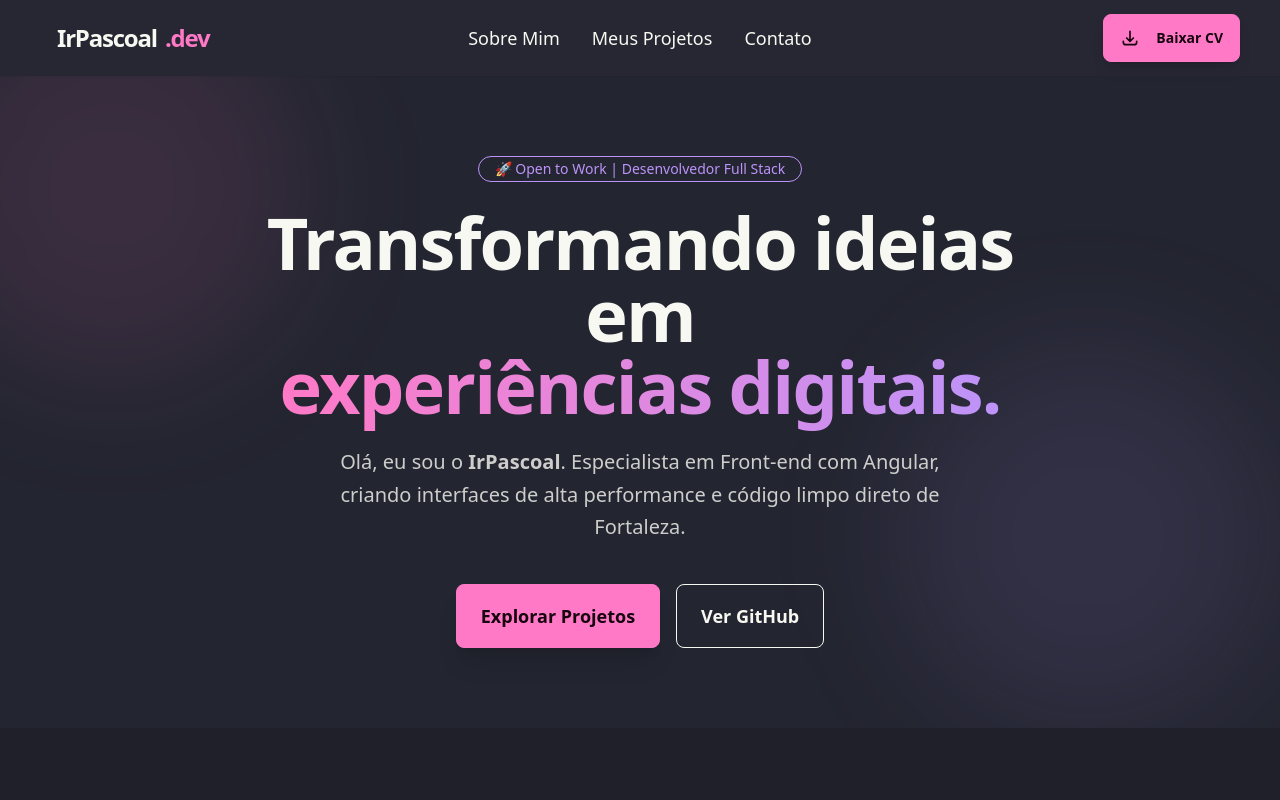
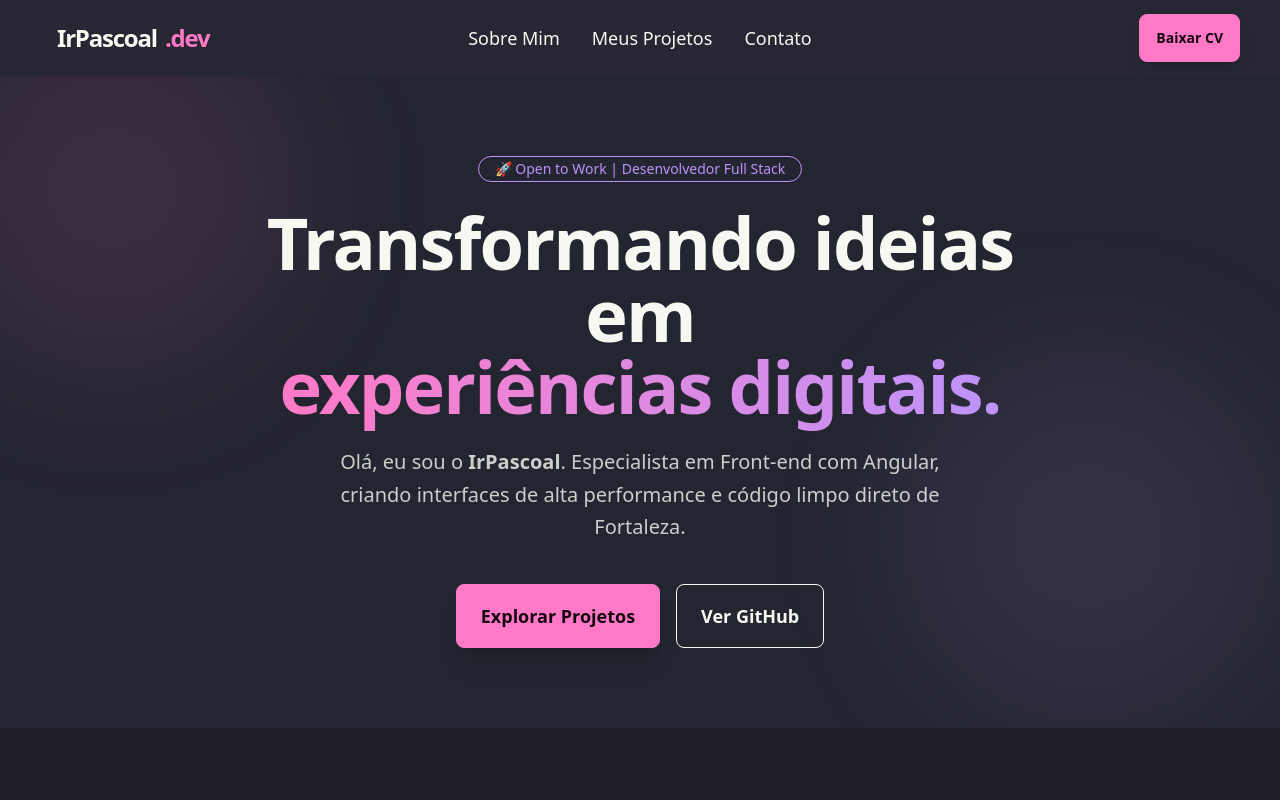
Before and after one commit to lrPascoal/portfolio, an Angular app: page / in a window 1280 px wide. Shown: the top 800 px of the page. Built offline with nearby package versions, Linux system fonts and the light colour scheme.

Commit message:
fix: corrige nome do pdf e arruma index.html

```diff
--- a/src/app/app.html
+++ b/src/app/app.html
@@ -24,9 +24,8 @@
     </div>
 
     <div class="navbar-end">
-      <a href="/curriculo-irpascoal.pdf" download="Curriculo_FrontEnd_IrPascoal.pdf" class="btn btn-primary shadow-lg hover:scale-105 transition-transform">
-        <svg xmlns="http://www.w3.org/2000/svg" class="h-5 w-5 mr-2" fill="none" viewBox="0 0 24 24" stroke="currentColor"><path stroke-linecap="round" stroke-linejoin="round" stroke-width="2" d="M4 16v1a3 3 0 003 3h10a3 3 0 003-3v-1m-4-4l-4 4m0 0l-4-4m4 4V4" /></svg>
-          Baixar CV
+      <a href="/curriculo.pdf" download="curriculo.pdf" class="btn btn-primary shadow-lg hover:scale-105 transition-transform">
+        Baixar CV
       </a>
     </div>
   </div>
--- a/src/app/app.ts
+++ b/src/app/app.ts
@@ -3,7 +3,7 @@ import { RouterOutlet } from '@angular/router';
 
 @Component({
   selector: 'app-root',
-  imports: [RouterOutlet],
+  //imports: [RouterOutlet],
   templateUrl: './app.html',
   styleUrl: './app.scss'
 })
--- a/src/index.html
+++ b/src/index.html
@@ -1,5 +1,5 @@
 <!doctype html>
-<html lang="en" data-theme="dracula"> <head>
+<html lang="en" data-theme="dracula">
 <head>
   <meta charset="utf-8">
   <title>MeuPortfolio</title>
```
Also changed, not shown: 1 other file (tests, documents, lock files or other folders).
